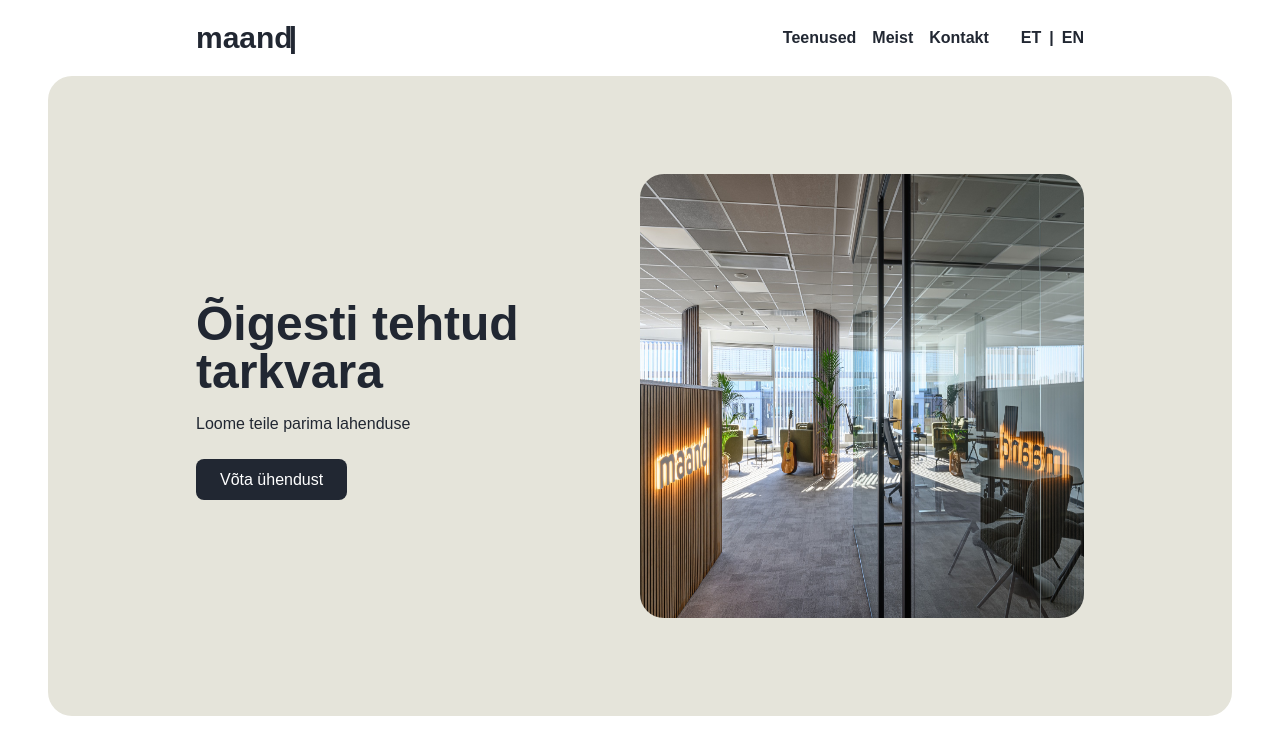
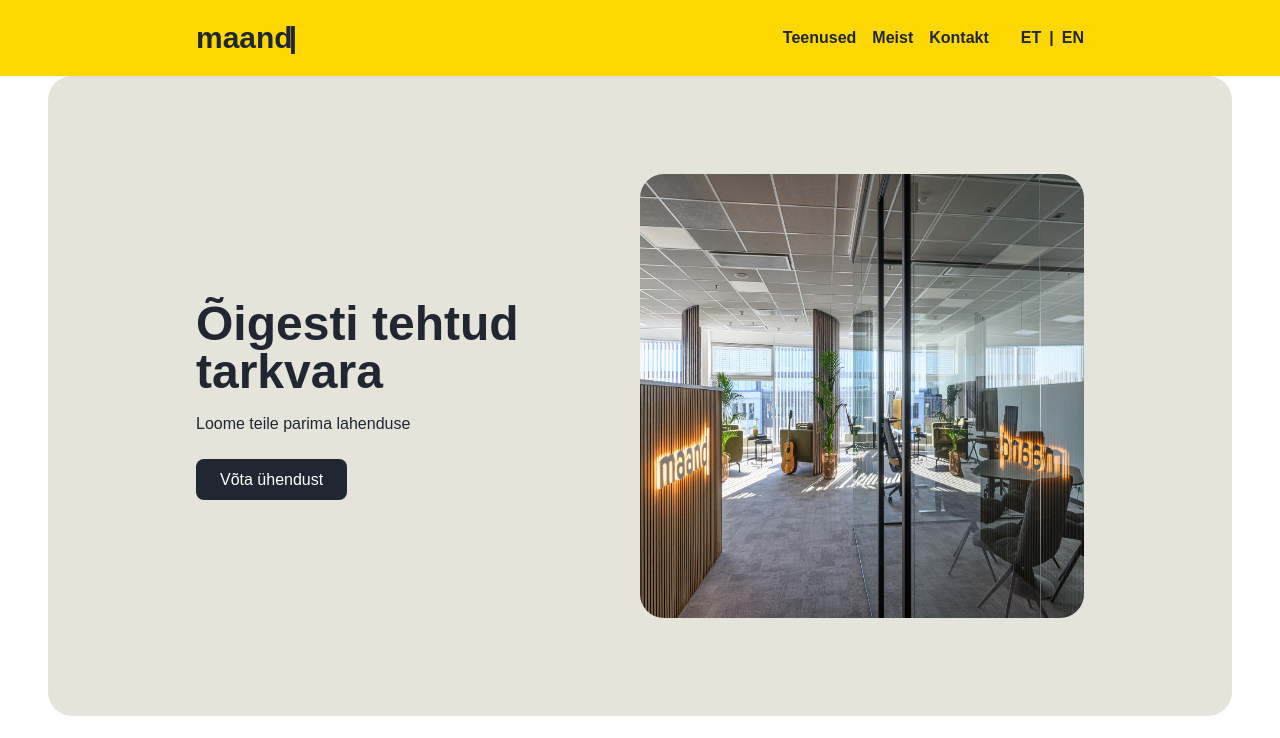
Before and after one commit to maand-ee/maand-landing, an Astro site: page / in a window 1280 px wide. Shown: the top 738 px of the page. Built offline with nearby package versions, Linux system fonts and the light colour scheme; Astro itself is replaced by a stand-in of ours.

Commit message:
add Sticky header

```diff
--- a/src/layouts/Layout.astro
+++ b/src/layouts/Layout.astro
@@ -20,6 +20,7 @@ const { title, lang } = Astro.props;
 		<title>{title}</title>
 	</head>
 	<body class="text-black">
+		<header class="sticky top-0 bg-primary z-50 shadow-sm">
 			<nav class="flex justify-between container py-5">
 				<div><h1 class="font-bold text-3xl">maand<span class="-ml-1">|</span></h1></div>
 				<ul class="flex space-x-4 font-semibold items-center">
@@ -29,6 +30,7 @@ const { title, lang } = Astro.props;
 					<li><LanguageSwitcher lang={lang} /></li>
 				</ul>
 			</nav>
+		</header>
 		<slot />
 	</body>
 </html>
```
Lines whose indentation alone changed are shown as unchanged.
